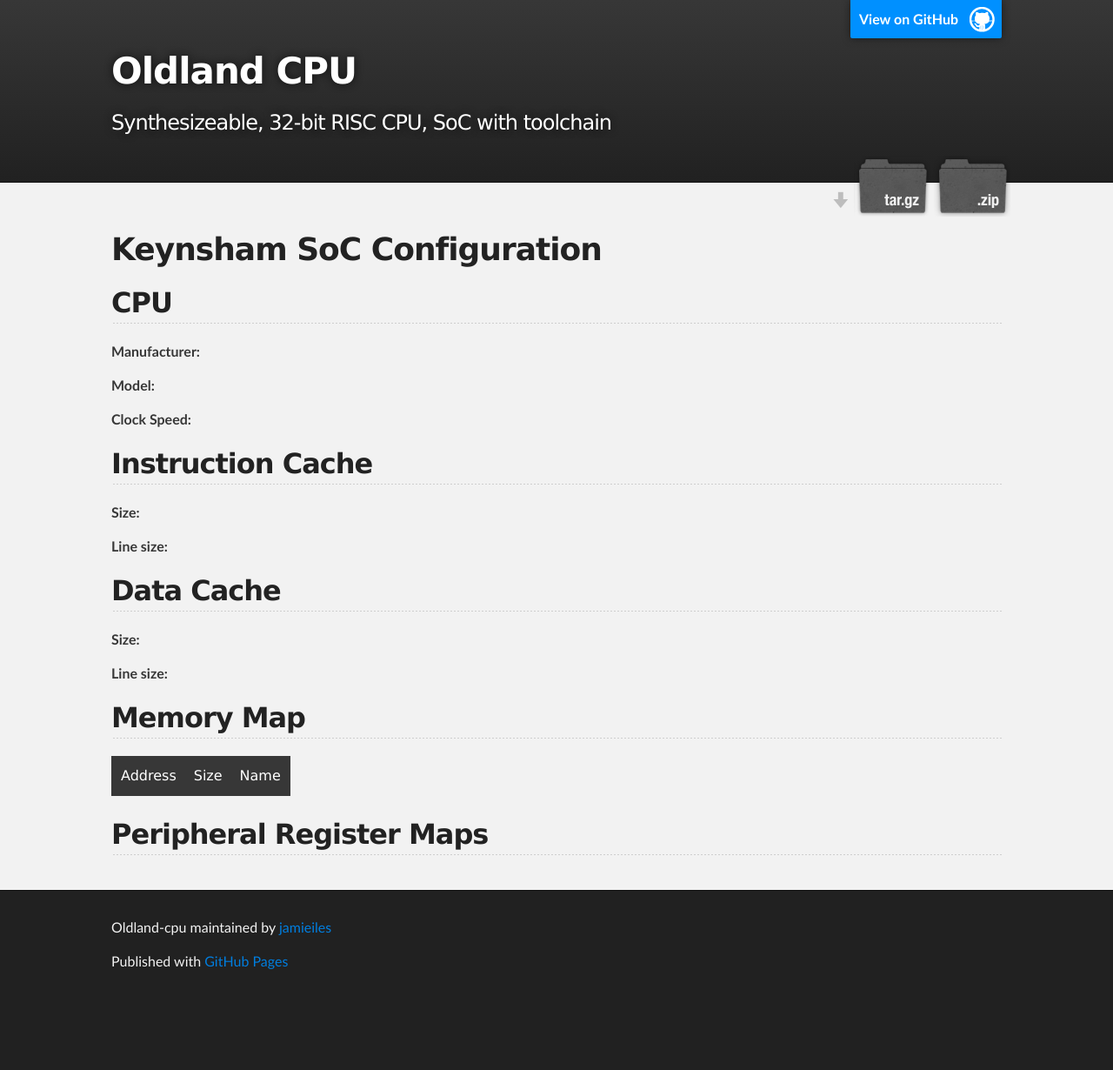
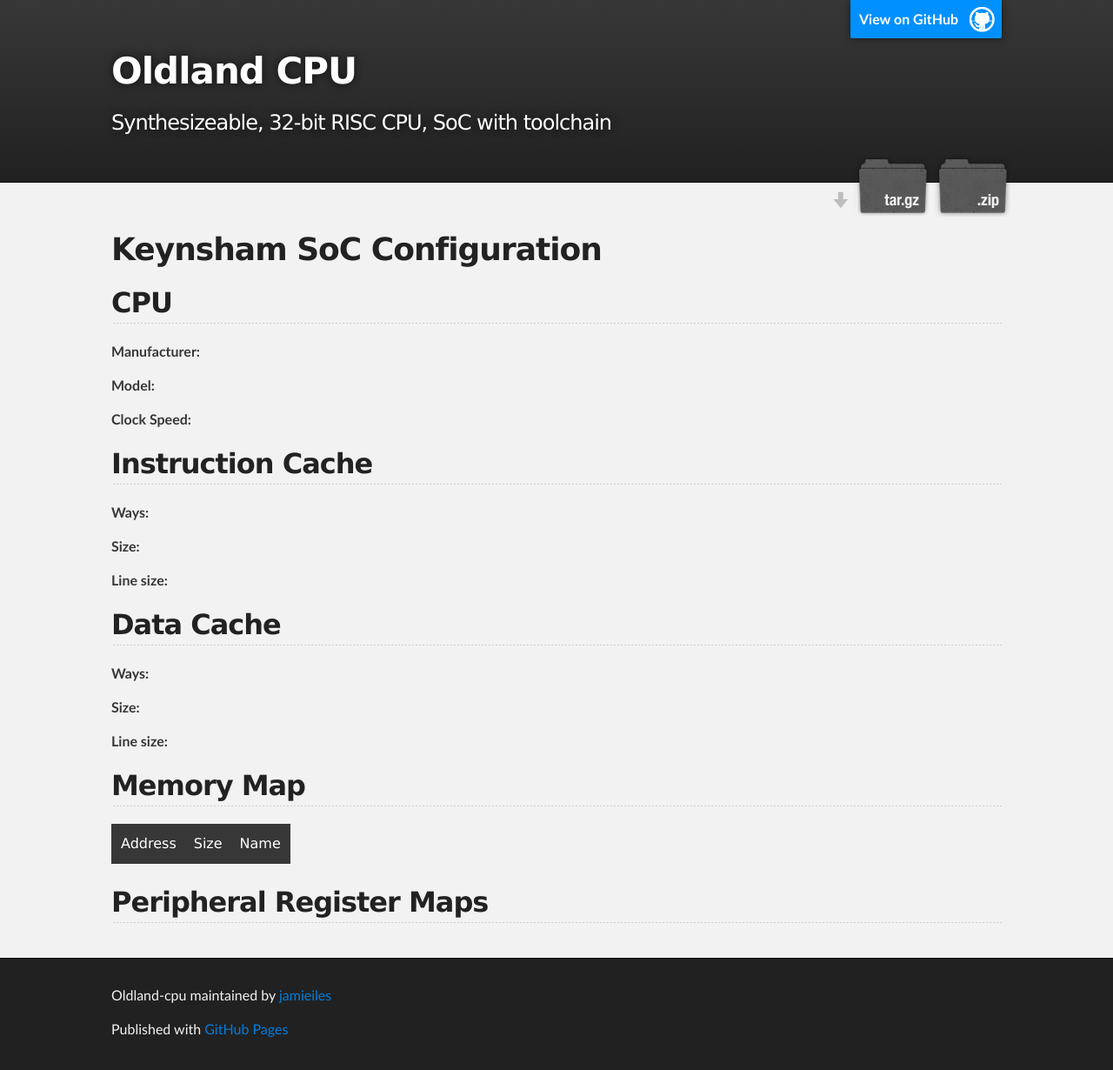
Before and after one commit to jamieiles/oldland-web, a Jekyll site: the page built from keynsham.md, in a window 1280 px wide. Shown: the whole page at 87% size. Built offline with Jekyll 4.4.1, drawn with Linux system fonts in a browser that asks for light colours; before the commit the page ends 1152 px from its top, so only the background shows below that.

Commit message:
Add number of ways to cache configuration.

```diff
--- a/keynsham.md
+++ b/keynsham.md
@@ -12,10 +12,12 @@ layout: default
 <p><strong>Clock Speed:</strong> {{ cpu.clock_speed }}</p>
 
 <h2>Instruction Cache</h2>
+<p><strong>Ways:</strong> {{ cpu.icache.num_ways }}</p>
 <p><strong>Size:</strong> {{ cpu.icache.size }}</p>
 <p><strong>Line size:</strong> {{ cpu.icache.line_size }}</p>
 
 <h2>Data Cache</h2>
+<p><strong>Ways:</strong> {{ cpu.dcache.num_ways }}</p>
 <p><strong>Size:</strong> {{ cpu.dcache.size }}</p>
 <p><strong>Line size:</strong> {{ cpu.dcache.line_size }}</p>
 
```
